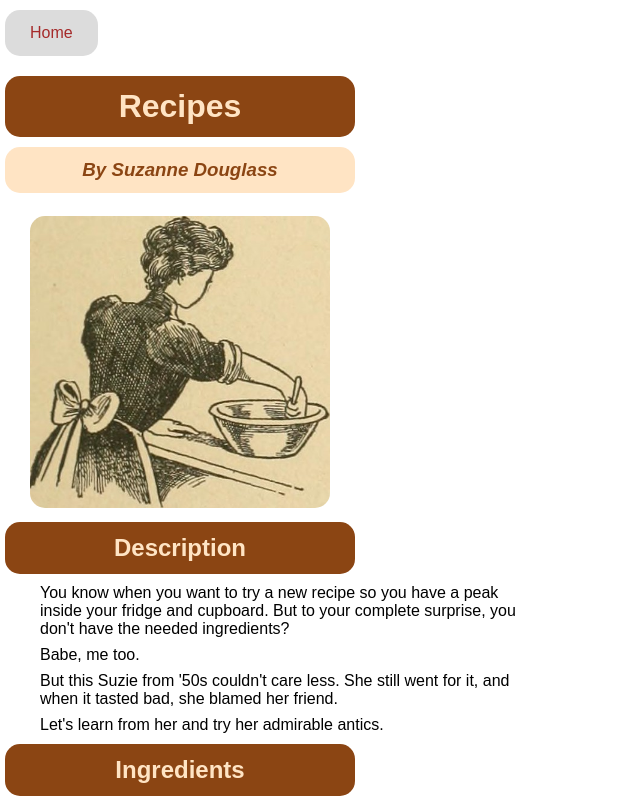
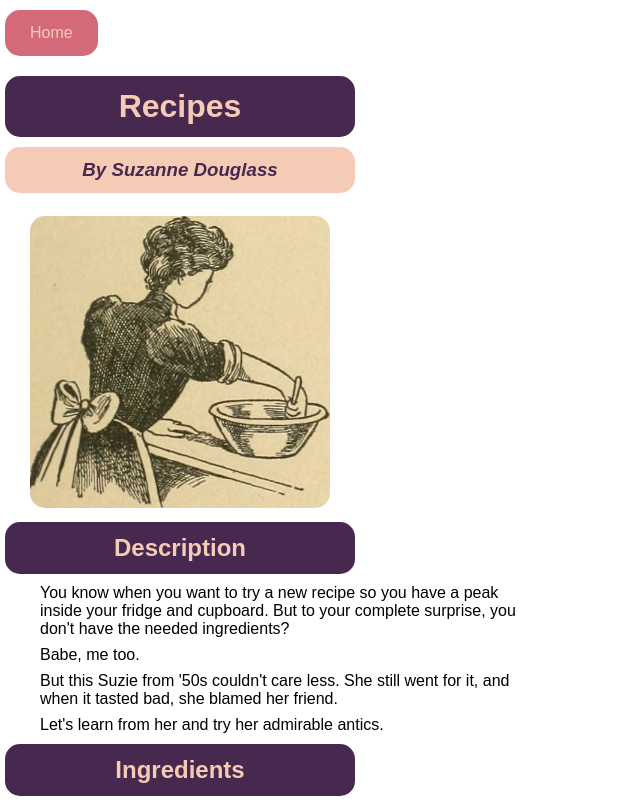
Before and after one commit to ingrid-01/odin-recipes, a plain HTML site: page recipes/nopotatoes.html in a window 1280 px wide. Shown: the top 800 px of the page, without its empty margins (0-640 px from the left). Drawn offline with Linux system fonts and the light colour scheme.

Commit message:
Edit stylesheet colourscheme for nopotatoes

```diff
--- a/recipes/nopotatoes-style.css
+++ b/recipes/nopotatoes-style.css
@@ -18,8 +18,8 @@ body {
 
 a:link, a:visited {
     display: inline-block;
-    color: brown;
-    background-color: gainsboro;
+    color: #f6cbb6;
+    background-color: #d46a79;
     border-radius: 15px;
     text-decoration: none;
     padding: 14px 25px;
@@ -27,14 +27,14 @@ a:link, a:visited {
     }
 
 a:hover, a:active {
-    background-color: darksalmon;
+    background-color: #78201B;
 }
 
 h1,
 h2 {
-    color: bisque;
+    color: #f6cbb6;
     text-align: center;
-    background-color: saddlebrown;
+    background-color: #472950;
     max-width: 350px;
     height: auto;
     border-radius: 15px;
@@ -43,9 +43,9 @@ h2 {
 }
 
 h3 {
-    color: saddlebrown;
+    color: #472950;
     text-align: center;
-    background-color: bisque;
+    background-color: #f6cbb6;
     max-width: 350px;
     height: auto;
     border-radius: 15px;
```
